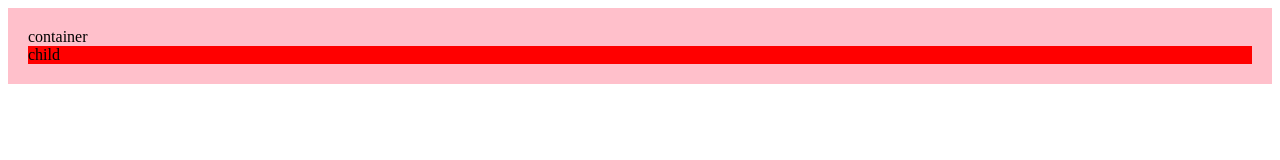
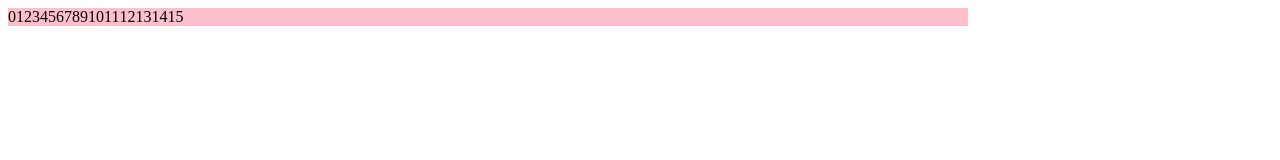
Before and after one commit to Jacksonbryan28/etch-a-sketch, a plain HTML site: page index.html in a window 1280 px wide. Drawn offline with Linux system fonts and the light colour scheme.

Commit message:
added 16 containers using JS

```diff
--- a/index.html
+++ b/index.html
@@ -8,9 +8,6 @@
     <script src="javascript.js" defer></script>
   </head>
   <body>
-    <div id="container" class="container">
-      container
-      <div class="child">child</div>
-    </div>
+    <div id="container" class="container"></div>
   </body>
 </html>
--- a/javascript.js
+++ b/javascript.js
@@ -1,2 +1,8 @@
 const container = document.querySelector("#container");
 container.style.backgroundColor = "pink";
+
+for (i = 0; i < 16; i++) {
+  const div = document.createElement("div");
+  div.textContent = `${i}`;
+  container.appendChild(div);
+}
--- a/styles.css
+++ b/styles.css
@@ -1,7 +1,10 @@
 .container {
   background-color: blue;
-  padding: 20px;
+  display: flex;
+  width: 960px;
 }
 .child {
   background-color: red;
+  border-style: solid;
+  border-color: black;
 }
```
